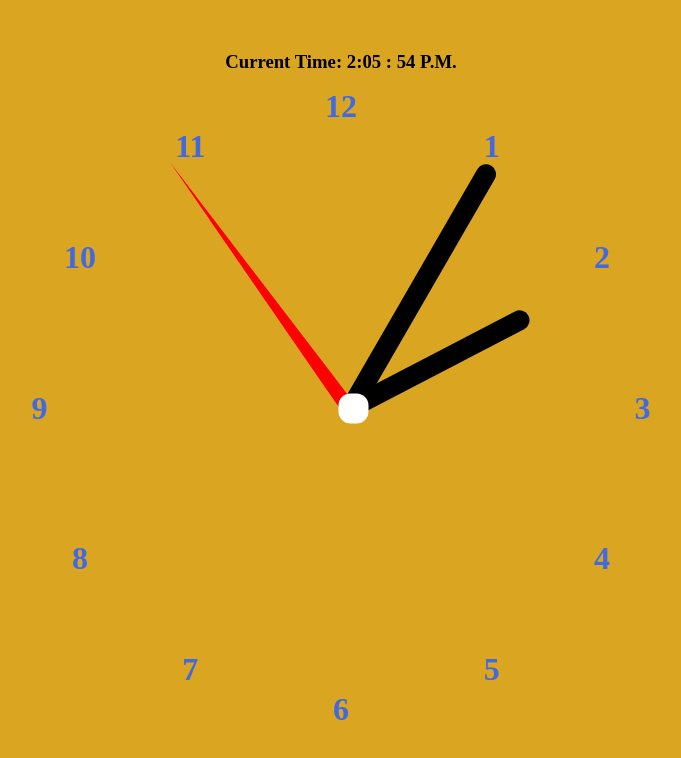
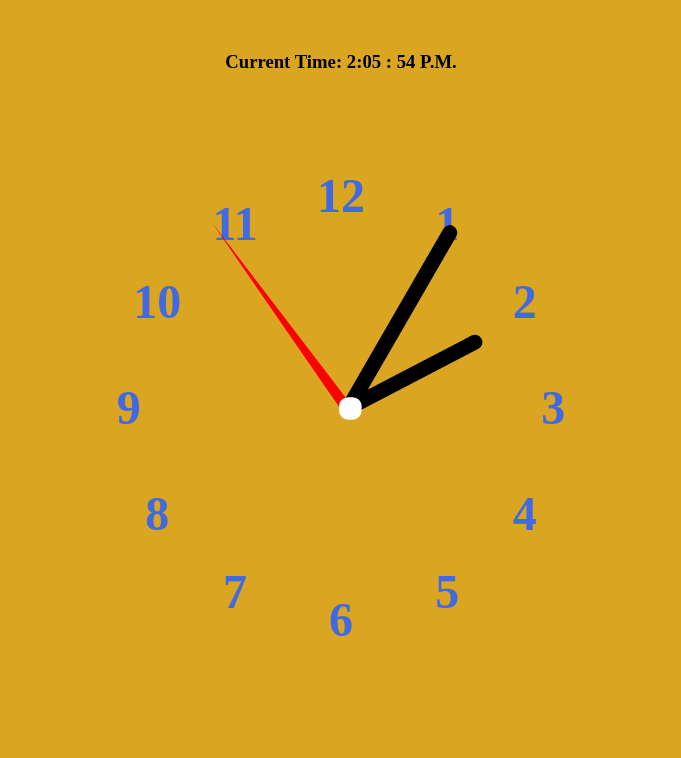
Before and after one commit to PhillipLam89/analog-clock, a plain HTML site: page index.html in a window 1280 px wide. Shown: the whole page, without its empty margins (299-980 px from the left). Drawn offline with Linux system fonts and the light colour scheme.

Commit message:
finished new size

```diff
--- a/styles.css
+++ b/styles.css
@@ -18,6 +18,7 @@ h3 {
 }
 main {
   height: inherit;
+  transform: scale(0.75);
 }
 
 
@@ -87,7 +88,7 @@ span {
     transform: scale(1.2);
 }
 span {
-  font-size: 2rem;
+  font-size: 4rem;
 }
 span:nth-child(1) {
   transform: rotate(30deg);
```
